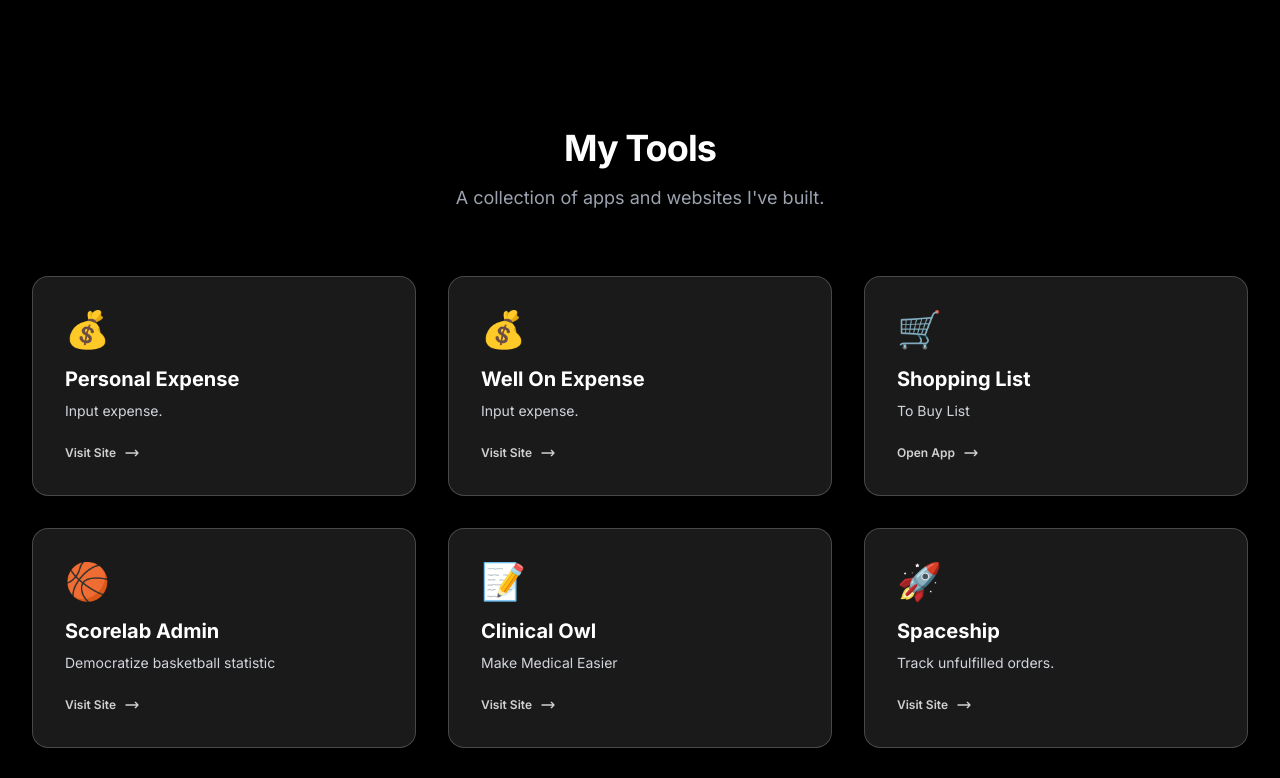
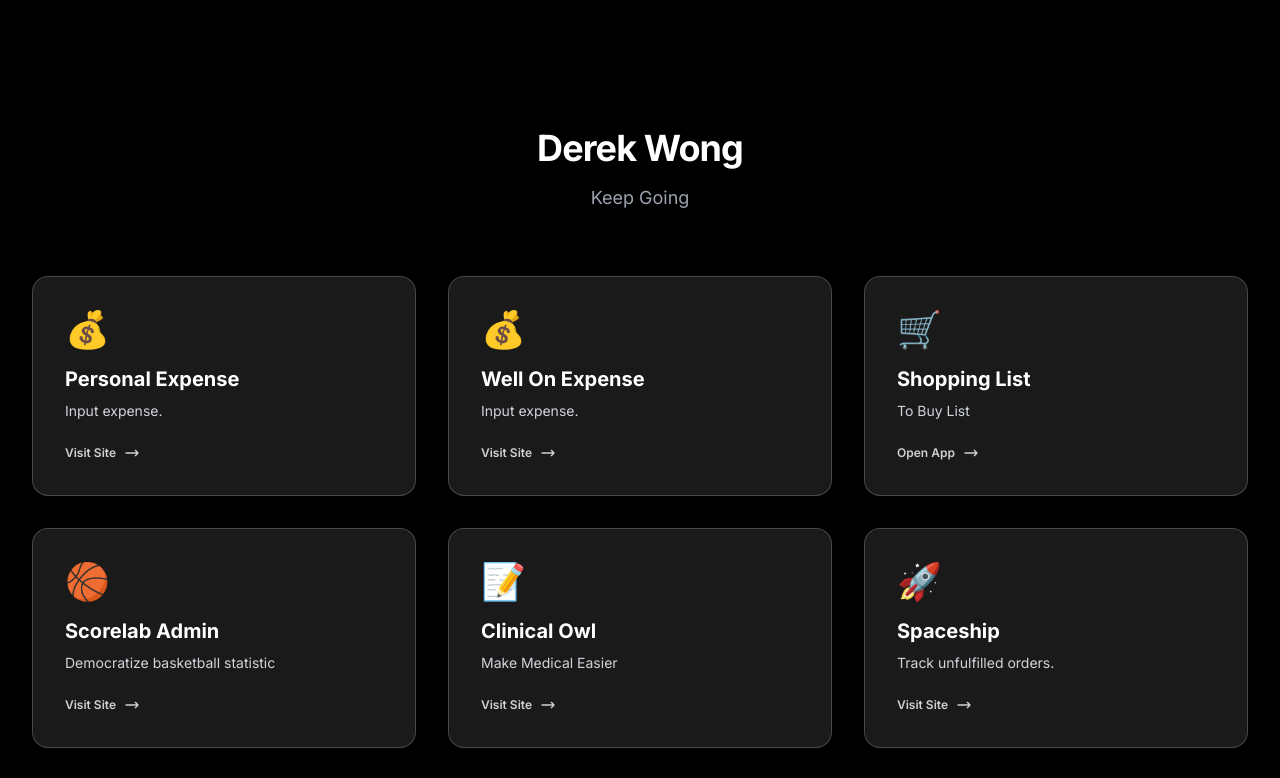
Before and after one commit to wongd22/derekwong.co, a React (Vite) app: page / in a window 1280 px wide. Shown: the top 778 px of the page. Built offline with nearby package versions, Linux system fonts and the light colour scheme.

Commit message:
title change

```diff
--- a/src/pages/MyPage.jsx
+++ b/src/pages/MyPage.jsx
@@ -69,9 +69,9 @@ function HomePage() {
       {/* Projects Section */}
       <div className="py-24 sm:py-32 px-4 sm:px-6 lg:px-8">
         <div className="text-center">
-            <h2 className="text-3xl sm:text-4xl font-extrabold text-white tracking-tight">My Tools</h2>
+            <h2 className="text-3xl sm:text-4xl font-extrabold text-white tracking-tight">Derek Wong</h2>
             <p className="mt-4 max-w-2xl mx-auto text-lg text-gray-400">
-                A collection of apps and websites I've built.
+                Keep Going
             </p>
         </div>
         <div className="mt-16 max-w-lg mx-auto grid gap-8 lg:grid-cols-3 lg:max-w-none">
```
